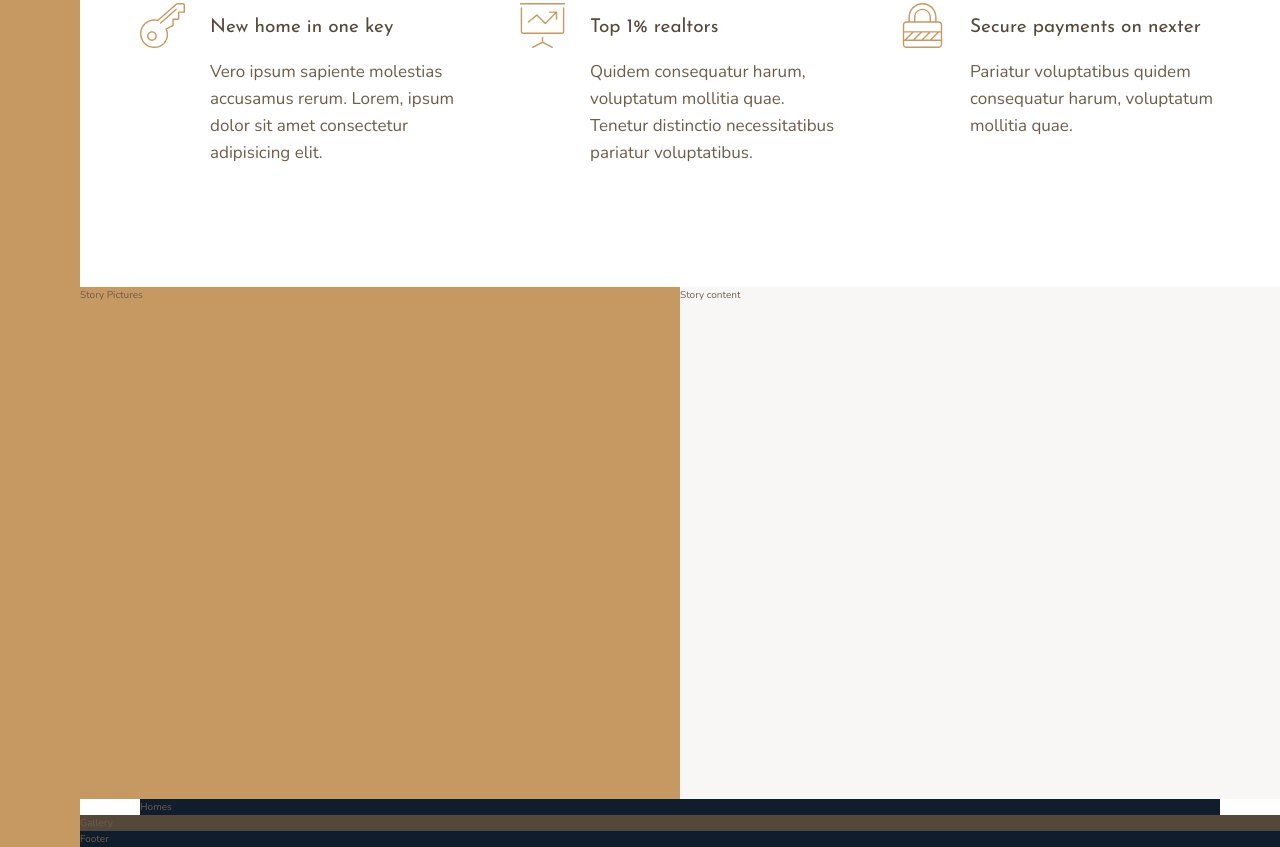
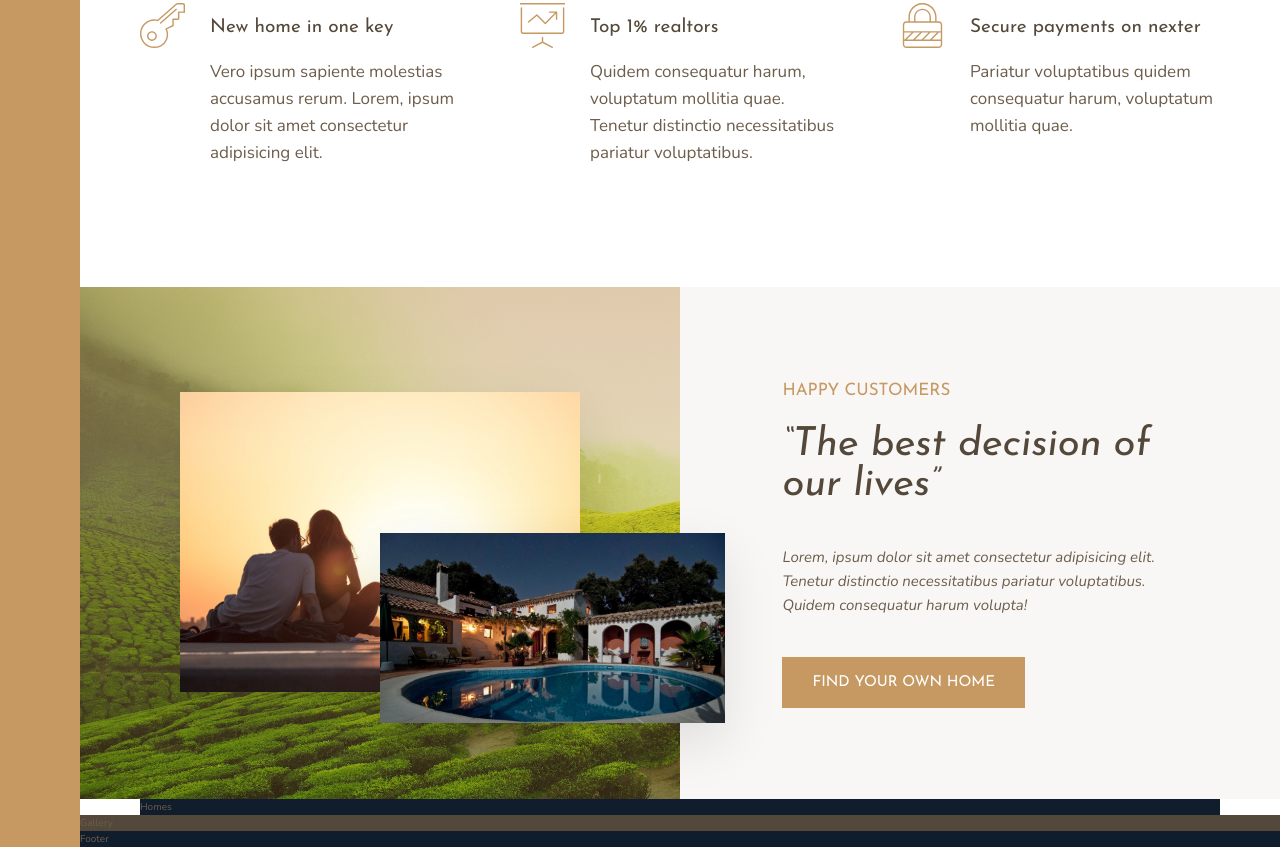
Before and after one commit to CZJoanna/Nexter, a website: page index.html in a window 1280 px wide. Shown: the part 961-1808 px from the top of the page. Drawn offline with nearby package versions, Linux system fonts and the light colour scheme.

Commit message:
build story section

```diff
--- a/index.html
+++ b/index.html
@@ -84,9 +84,23 @@
       </div>
     </section>
 
-    <div class="story__pictures">Story Pictures</div>
+    <div class="story__pictures">
+      <img src="./img/story-1.jpeg" alt="Couple with new house" class="story__img--1">
+      <img src="./img/story-2.jpeg" alt="New house" class="story__img--2">
+    </div>
 
-    <div class="story__content">Story content</div>
+    <div class="story__content">
+      <h3 class="heading-3 mb-sm">Happy customers</h3>
+      <h2 class="heading-2 heading-2--dark mb-md">
+        &ldquo;The best decision of our lives&rdquo;
+      </h2>
+      <p class="story__text">
+        Lorem, ipsum dolor sit amet consectetur adipisicing elit. Tenetur
+        distinctio necessitatibus pariatur voluptatibus. Quidem consequatur
+        harum volupta!
+      </p>
+      <button class="btn">find your own home</button>
+    </div>
 
     <section class="homes">Homes</section>
 
--- a/sass/_story.scss
+++ b/sass/_story.scss
@@ -1,12 +1,62 @@
 .story {
   &__pictures {
     grid-column: full-start / col-end 4;
-    background-color: $color-primary;
+
+    display: grid;
+    grid-template-columns: repeat(6, 1fr);
+    grid-template-rows: repeat(6, 1fr);
+    align-items: center;
+
+    background-image: linear-gradient(
+        rgba($color-primary, 0.5),
+        rgba($color-primary, 0.1)
+      ),
+      url(../img/back.jpg);
+    background-size: cover;
+  }
+
+  &__img {
+    &--1 {
+      grid-column: 2 / 6;
+      grid-row: 2 / 6;
+
+      width: 100%;
+      box-shadow: 0 2rem 5rem rgba(#000, 0.1);
+    }
+    &--2 {
+      grid-column: 4 / 7;
+      grid-row: 4 / 6;
+      box-shadow: 0 2rem 5rem rgba(#000, 0.1);
+
+      //method - 1
+      width: 115%;
+      z-index: 10;
+      //method - 2
+      // transform: translateX(5rem);
+    }
   }
 
   &__content {
     grid-column: col-start 5 / full-end;
+
+    //method - 1 : It's better to use Flexbox to sytle one-dimensional items
+    display: flex;
+    flex-direction: column;
+    justify-content: center;
+    align-items: start;
+
+    // method - 2
+    // display: grid;
+    // align-content: center;
+    // justify-items: start;
+
+    padding: 6rem 8vw;
     background-color: $color-grey-light-1;
+  }
 
+  &__text {
+    font-style: italic;
+    font-size: 1.5rem;
+    margin-bottom: 4rem; //故事區塊的paragraph沒有要重複使用，故以相依的格式命名，也不需要用到u-class
   }
 }
--- a/sass/_typography.scss
+++ b/sass/_typography.scss
@@ -10,10 +10,23 @@
 
 .heading-2 {
   @extend %heading-ff-fw;
+  font-size: 4rem;
+  font-style: italic;
+  line-height: 1;
+
+  &--light {
+    color: $color-grey-light-1;
+  }
+  &--dark {
+    color: $color-grey-dark-1;
+  }
 }
 
 .heading-3 {
   @extend %heading-ff-fw;
+  font-size: 1.7rem;
+  color: $color-primary;
+  text-transform: uppercase;
 }
 
 .heading-4 {
@@ -27,3 +40,19 @@
     color: $color-grey-dark-1;
   }
 }
+
+.btn {
+  padding: 1.8rem 3rem;
+  font-family: $font-display;
+  font-size: 1.5rem;
+  text-transform: uppercase;
+  background-color: $color-primary;
+  color: #fff;
+  border: none;
+  cursor: pointer;
+  transition: all 0.2s;
+
+  &:hover {
+    background-color: $color-primary-dark;
+  }
+}
--- /dev/null
+++ b/sass/_utilities.scss
@@ -0,0 +1,12 @@
+.mb-sm {
+  margin-bottom: 2rem;
+}
+.mb-md {
+  margin-bottom: 4rem;
+}
+.mb-lg {
+  margin-bottom: 6rem;
+}
+.mb-hg {
+  margin-bottom: 8rem;
+}
--- a/sass/main.scss
+++ b/sass/main.scss
@@ -9,3 +9,4 @@
 @import "homes";
 @import "gallery";
 @import "footer";
+@import "./utilities";
```
Also changed, not shown: css/style.css.
